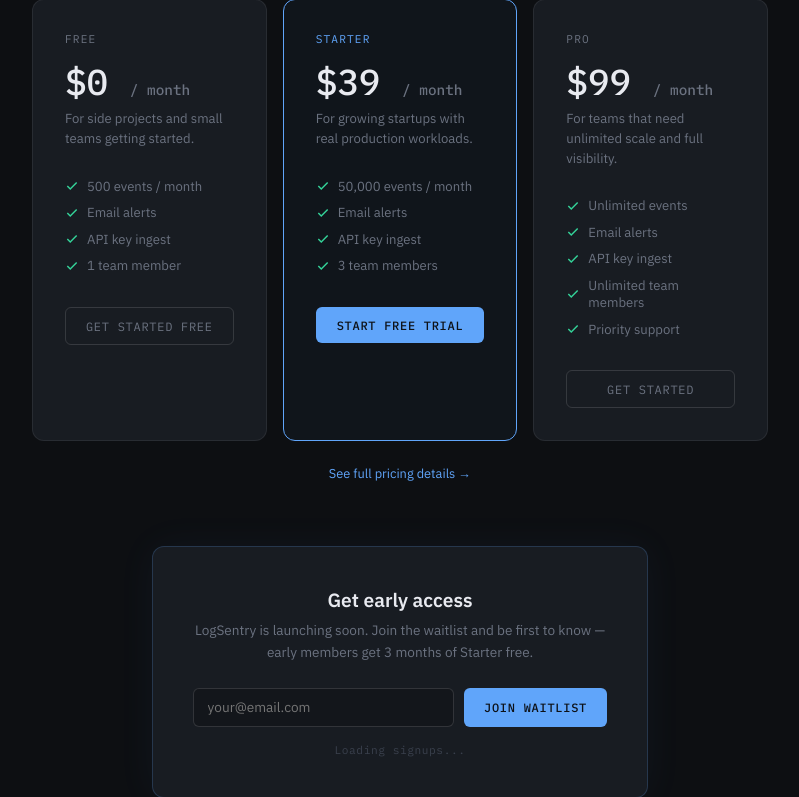
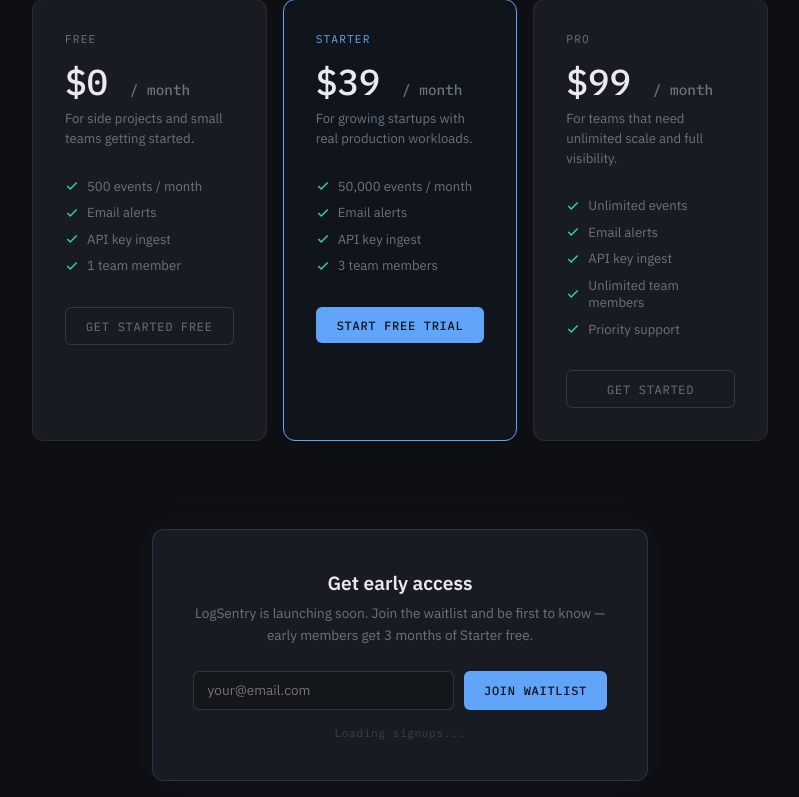
Before and after one commit to AyomideAdeloye/Security-Event-Dashboard, a Flask app: page /home in a window 1280 px wide. Shown: the part 1721-2518 px from the top of the page, without its empty margins (240-1039 px from the left). Run offline with Flask 3, Linux system fonts and the light colour scheme; data that the repository does not hold is empty; some libraries are stand-ins or nearby versions.

Commit message:
Remove broken pricing_page link from landing

```diff
--- a/templates/landing.html
+++ b/templates/landing.html
@@ -481,7 +481,6 @@
         </div>
     </div>
     <p style="text-align:center;margin-top:1.5rem;font-size:.8rem;color:var(--text-muted)">
-        <a href="{{ url_for('pricing_page') }}" style="color:var(--blue);text-decoration:none;">See full pricing details →</a>
     </p>
 </section>
 
```
